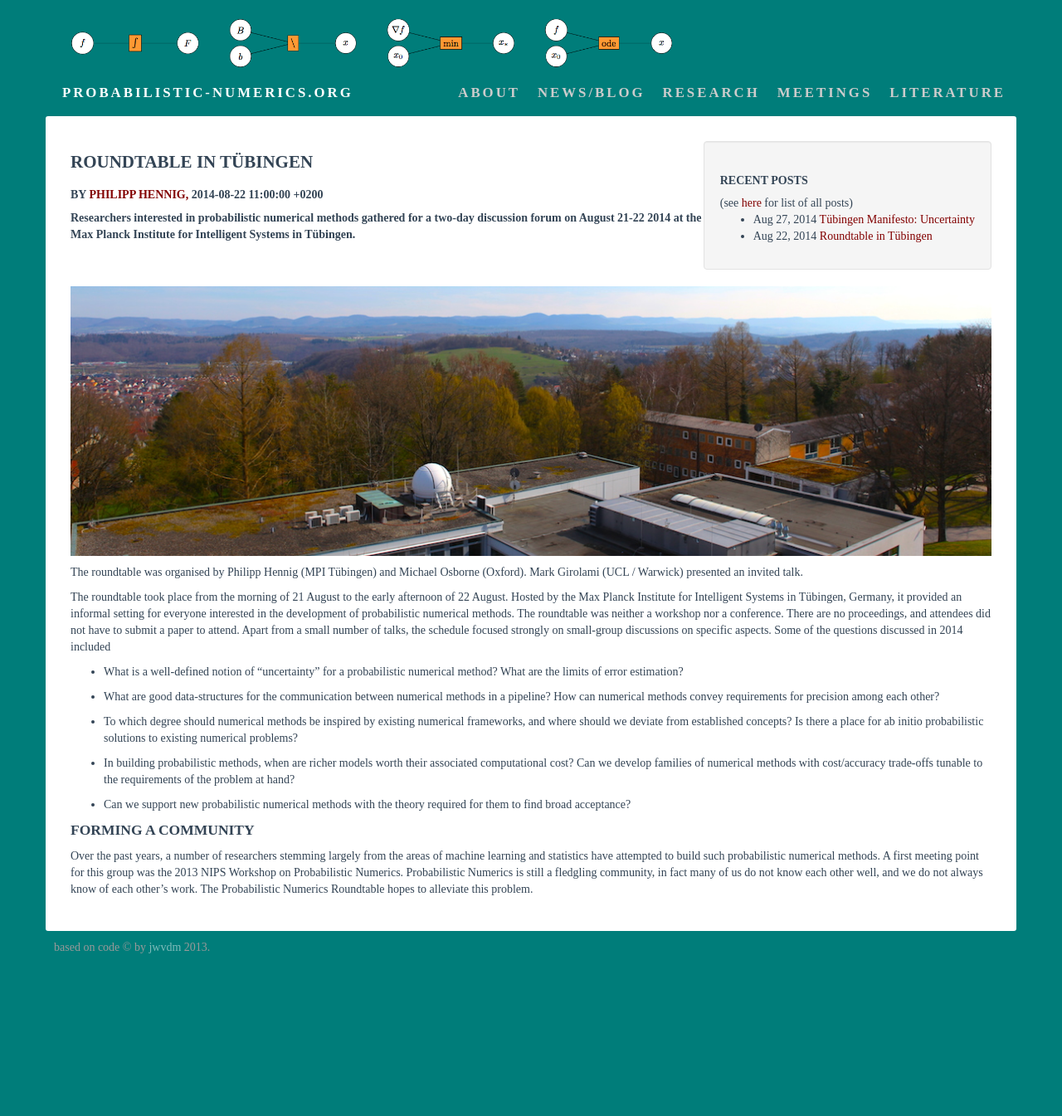
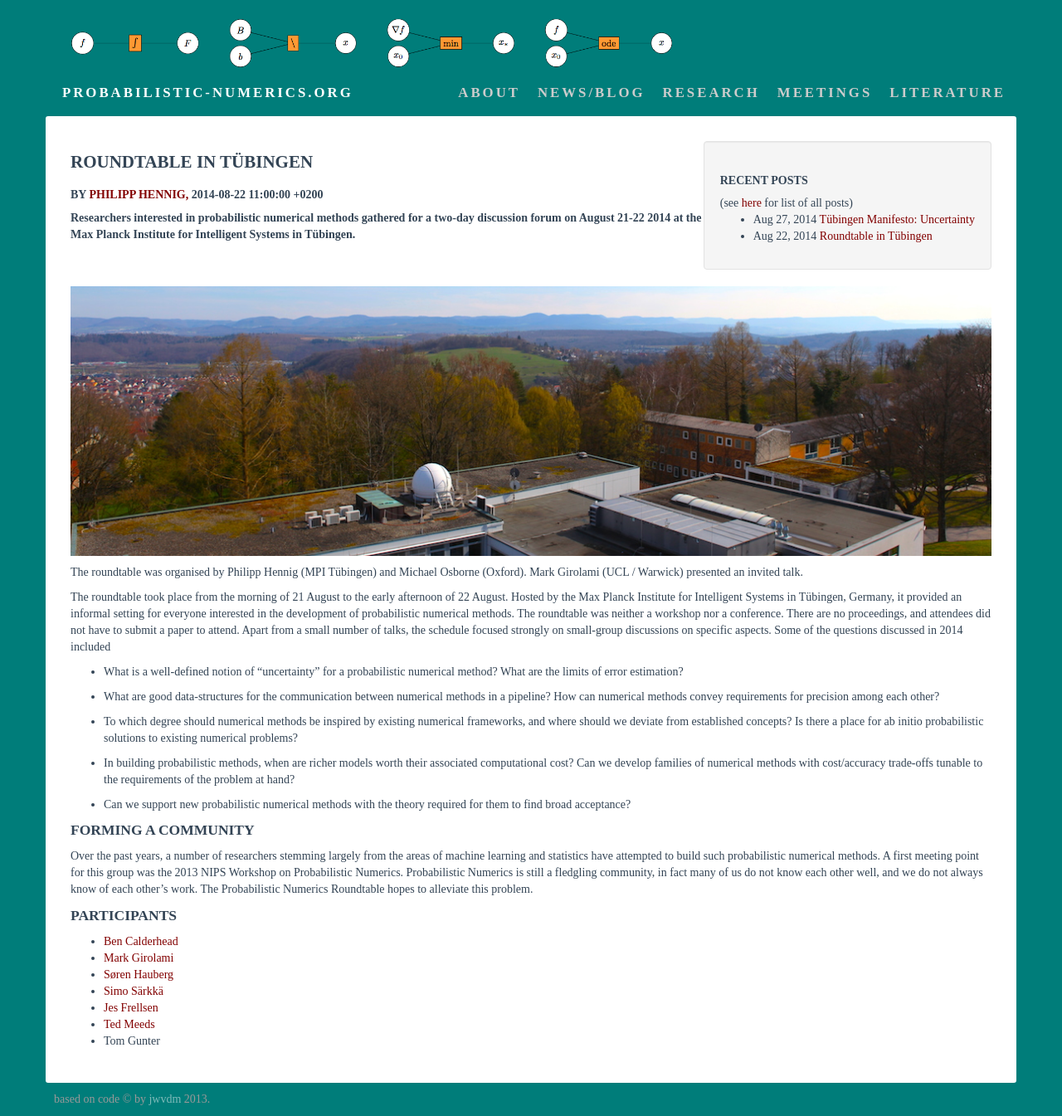
Before and after one commit to philipphennig/probabilistic-numerics.org, a Jekyll site: the page built from _posts/2014-08-22-Roundtable-2014-in-Tuebingen.md, in a window 1280 px wide. Shown: the whole page at 83% size. Built offline with Jekyll 4.4.1, drawn with Linux system fonts in a browser that asks for light colours; before the commit the page ends 1162 px from its top, so only the background shows below that.

Commit message:
added participants to roundtable

```diff
--- a/_posts/2014-08-22-Roundtable-2014-in-Tuebingen.md
+++ b/_posts/2014-08-22-Roundtable-2014-in-Tuebingen.md
@@ -55,3 +55,13 @@ Workshop on Probabilistic Numerics. Probabilistic Numerics is still a fledgling
 community, in fact many of us do not know each other well, and we do not always
 know of each other's work. The Probabilistic Numerics Roundtable hopes to
 alleviate this problem.
+
+## Participants
+
+* [Ben Calderhead](http://www.imperial.ac.uk/AP/faces/pages/read/Home.jsp?person=b.calderhead&_adf.ctrl-state=14q2kzdbf_3&_afrRedirect=1867638372907362)
+* [Mark Girolami](http://www2.warwick.ac.uk/fac/sci/statistics/staff/academic-research/girolami/)
+* [Søren Hauberg](http://www2.compute.dtu.dk/~sohau/)
+* [Simo Särkkä](http://becs.aalto.fi/~ssarkka/)
+* [Jes Frellsen](http://mlg.eng.cam.ac.uk/frellsen/)
+* [Ted Meeds](http://www.linkedin.com/pub/ted-meeds/4/357/982)
+* Tom Gunter
```
